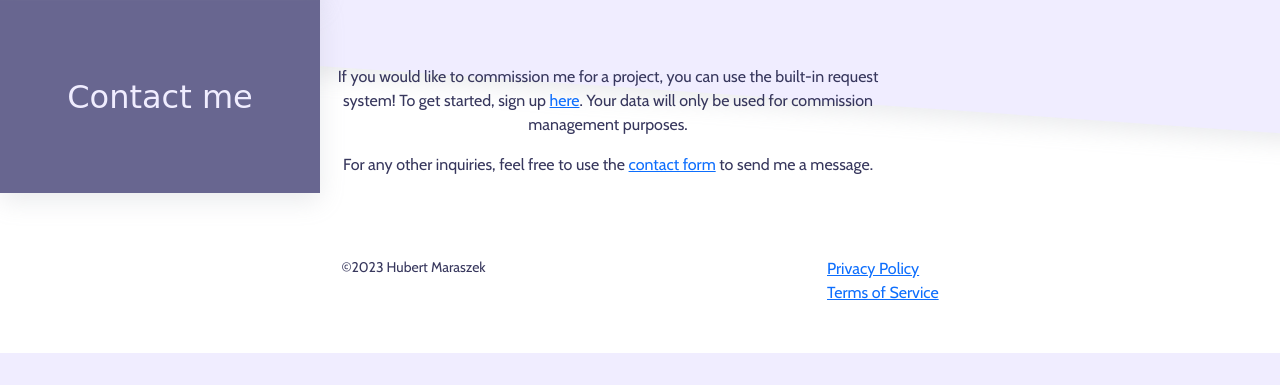
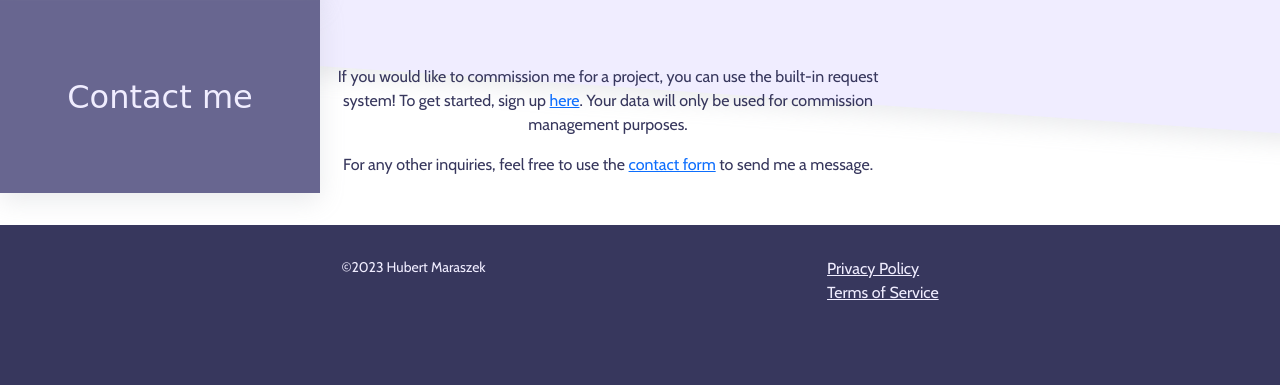
Before and after one commit to Tearnote/portfolio, a Django app: page / in a window 1280 px wide; the page is wider, and only the part inside the window is pictured. Shown: the part 1634-2019 px from the top of that part. Before the commit the page ends 1987 px from the top of that part, so only its background shows below. Run offline with Django 4.2, Linux system fonts and the light colour scheme; data that the repository does not hold is empty; some libraries are stand-ins or nearby versions; some web fonts are replaced.

Commit message:
Change footer style to match header

```diff
--- a/static/css/style.css
+++ b/static/css/style.css
@@ -185,7 +185,13 @@ footer {
     display: flex;
     flex-flow: row;
     justify-content: space-evenly;
-    padding: 2rem 0;
+    padding: 2rem 0 4rem;
+    color: var(--background-color);
+    background-color: var(--primary-color);
+}
+
+footer a {
+    color: var(--background-color);
 }
 
 footer > ul {
```
